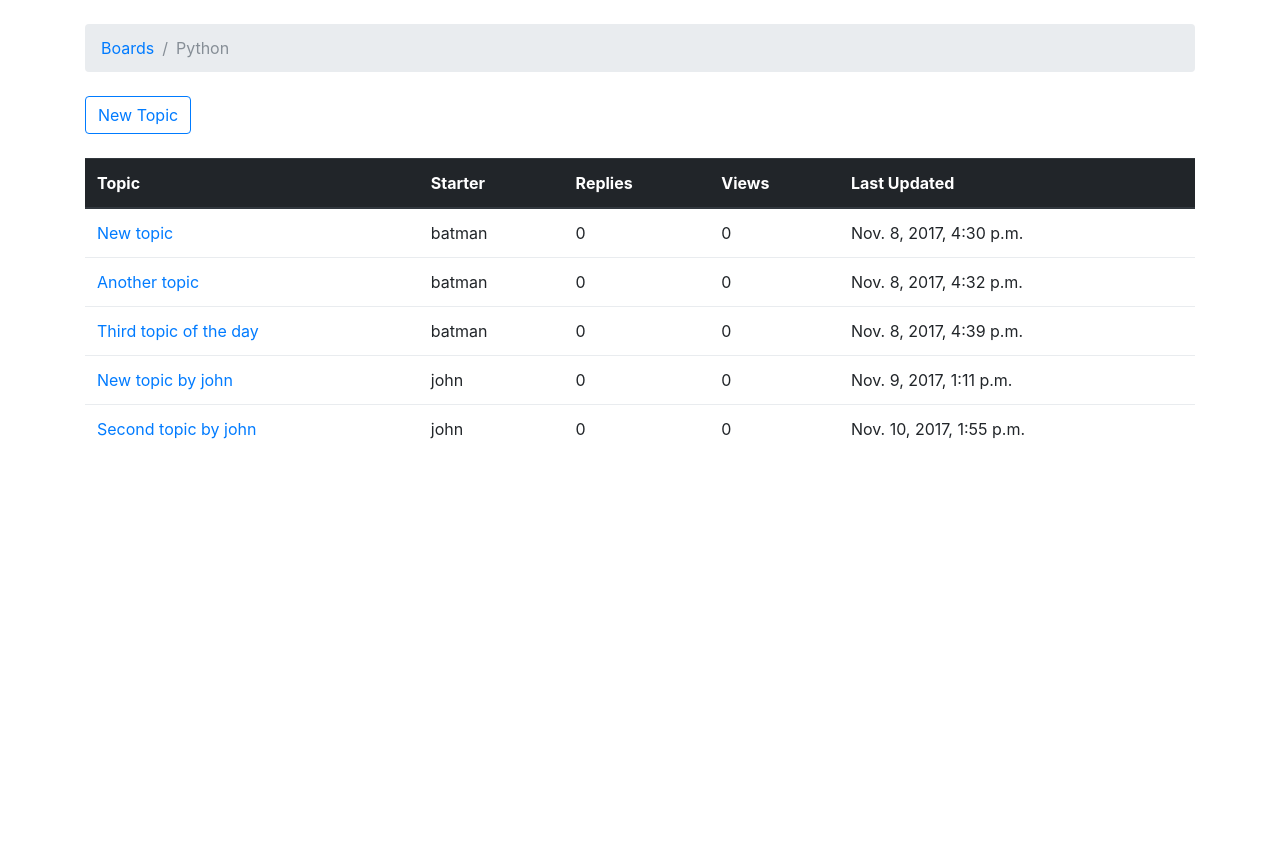
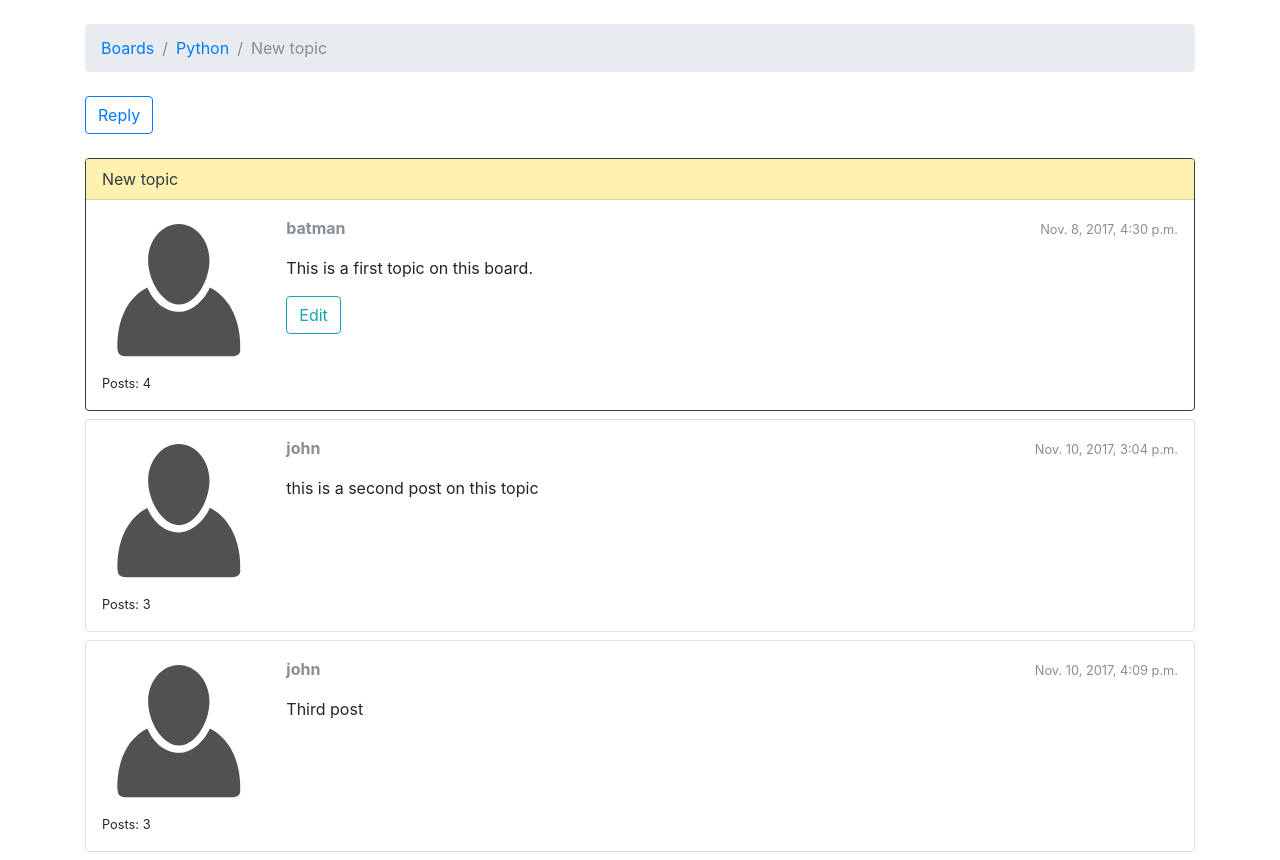
Before and after one commit to fleaandrew/board-on-django, a Django app: page /boards/1/topics/1/ in a window 1280 px wide. Shown: the part 56-916 px from the top of the page. Before the commit the page ends 495 px from the top, so only its background shows below. Run offline with Django 3.2, Linux system fonts and the light colour scheme; a user stored in the database is signed in; data comes from the database, SQL or seed files in the repository; both versions use the stored data as it was after the commit; some libraries are stand-ins or nearby versions; some web fonts are replaced.

Commit message:
End of the fifth part

```diff
--- a/accounts/templates/accounts/login.html
+++ b/accounts/templates/accounts/login.html
@@ -10,6 +10,7 @@
                     <h3 class="card-title">Log In</h3>
                     <form method="POST" novalidate>
                         {% csrf_token %}
+                        <input type="hidden" name="next" value="{{ next }}">
                         {% include 'includes/form.html' %}
                         <button type="submit" class="btn btn-outline-success btn-block">Log In</button>
                     </form>
--- a/forums/forms.py
+++ b/forums/forms.py
@@ -10,3 +10,8 @@
     class Meta:
         model = models.Topic
         fields = ['subject', 'message']
+
+class PostForm(forms.ModelForm):
+    class Meta:
+        model = models.Post
+        fields = ['message', ]
--- a/forums/models.py
+++ b/forums/models.py
@@ -1,4 +1,5 @@
 from django.db import models
+from django.utils.text import Truncator
 from django.contrib.auth.models import User
 
 # Create your models here.
@@ -10,12 +11,20 @@
     def __str__(self):
         return self.name
 
+    def get_posts_count(self):
+        return Post.objects.filter(topic__board=self).count()
+
+    def get_last_post(self):
+        return Post.objects.filter(topic__board=self).last()
+        # return Post.objects.filter(topic__board=self).order_by('-created_at').first()
+
 
 class Topic(models.Model):
     subject = models.CharField(max_length=255)
     last_updated = models.DateTimeField(auto_now_add=True)
     board = models.ForeignKey(Board, related_name='topics')
     starter = models.ForeignKey(User, related_name='topics')
+    views = models.PositiveIntegerField(default=0)
 
     def __str__(self):
         return self.subject
@@ -30,4 +39,5 @@
     updated_by = models.ForeignKey(User, null=True, related_name='+')
 
     def __str__(self):
-        return self.message
+        truncated_message = Truncator(self.message)
+        return truncated_message.chars(30)
--- a/forums/templates/forums/board_topics.html
+++ b/forums/templates/forums/board_topics.html
@@ -23,12 +23,12 @@
             </tr>
         </thead>
         <tbody>
-            {% for topic in board.topics.all %}
+            {% for topic in topics %}
                 <tr>
-                    <td><a href="#">{{ topic.subject }}</a></td>
+                    <td><a href="{% url 'forums:topic_posts' pk=board.pk topic_pk=topic.pk %}">{{ topic.subject }}</a></td>
                     <td>{{ topic.starter.username }}</td>
-                    <td>0</td>
-                    <td>0</td>
+                    <td>{{ topic.replies }}</td>
+                    <td>{{ topic.views }}</td>
                     <td>{{ topic.last_updated }}</td>
                 </tr>
             {% endfor %}
--- /dev/null
+++ b/forums/templates/forums/topic_posts.html
@@ -0,0 +1,49 @@
+{% extends 'base.html' %}
+
+{% load static %}
+
+{% block title %}{{ topic.subject }} | {{ block.super }}{% endblock %}
+
+{% block breadcrumb %}
+    <li class="breadcrumb-item"><a href="{% url 'home' %}">Boards</a></li>
+    <li class="breadcrumb-item"><a href="{% url 'forums:board_topics' pk=topic.board.pk %}">{{ topic.board.name }}</a></li>
+    <li class="breadcrumb-item active">{{ topic.subject }}</li>
+{% endblock %}
+
+{% block content %}
+    <div class="mb-4">
+        <a href="#" class="btn btn-outline-primary">Reply</a>
+    </div>
+
+    {% for post in topic.posts.all %}
+        <div class="card mb-2 {% if forloop.first %}border-dark{% endif %}">
+            {% if forloop.first %}
+                <div class="card-header text-dark py-2 px-3" style="background-color: #fff1b0">{{ topic.subject }}</div>
+            {% endif %}
+            <div class="card-body p-3">
+                <div class="row">
+                    <div class="col-2">
+                        <img src="{% static 'img/avatar.svg' %}" alt="{{ post.created_by.username }}" class="w-100">
+                        <small>Posts: {{ post.created_by.posts.count }}</small>
+                    </div>
+                    <div class="col-10">
+                        <div class="row mb-3">
+                            <div class="col-6">
+                                <strong class="text-muted">{{ post.created_by.username }}</strong>
+                            </div>
+                            <div class="col-6 text-right">
+                                <small class="text-muted">{{ post.created_at }}</small>
+                            </div>
+                        </div>
+                        {{ post.message }}
+                        {% if post.created_by == user %}
+                            <div class="mt-3">
+                                <a href="#" class="btn btn-outline-info">Edit</a>
+                            </div>
+                        {% endif %}
+                    </div>
+                </div>
+            </div>
+        </div>
+    {% endfor %}
+{% endblock %}
--- a/forums/urls.py
+++ b/forums/urls.py
@@ -3,6 +3,9 @@
 from . import views
 
 urlpatterns = [
+    url(r'(?P<pk>\d+)/topics/(?P<topic_pk>\d+)/$', views.topic_posts, name='topic_posts'),
+    url(r'(?P<pk>\d+)/topics/(?P<topic_pk>\d+)/reply/$', views.reply_topic, name='reply_topic'),
     url(r'(?P<pk>\d+)/$', views.board_topics, name='board_topics' ),
     url(r'(?P<pk>\d+)/new/$', views.new_topic, name='new_topic'),
+
 ]
--- a/forums/views.py
+++ b/forums/views.py
@@ -1,7 +1,7 @@
+from django.db.models import Count
 from django.shortcuts import render, get_object_or_404, redirect
 from django.contrib.auth.models import User
-from django.http import HttpResponse
-# Create your views here.
+from django.contrib.auth.decorators import login_required
 
 from . import models
 from . import forms
@@ -13,25 +13,47 @@
 
 def board_topics(request, pk):
     board = get_object_or_404(models.Board, pk=pk)
-    #topics = models.Topic.objects.filter(board__pk=pk)
-    return render(request, 'forums/board_topics.html', {'board': board})
+    topics = board.topics.order_by('-last_updated').annotate(replies=Count('posts') - 1)
+    return render(request, 'forums/board_topics.html', {'board': board, 'topics': topics})
 
+@login_required
 def new_topic(request, pk):
     board = get_object_or_404(models.Board, pk=pk)
-    user = User.objects.first()
     if request.method == 'POST':
         form = forms.NewTopicForm(request.POST)
         if form.is_valid():
             topic = form.save(commit=False)
             topic.board = board
-            topic.starter = user
+            topic.starter = request.user
             topic.save()
             post = models.Post.objects.create(
                 message=form.cleaned_data.get('message'),
                 topic=topic,
-                created_by=user
+                created_by=request.user
             )
-            return redirect('forums:board_topics', pk=board.pk)
+            return redirect('forums:topic_posts', pk=board.pk, topic_pk=topic.pk)
     else:
         form = forms.NewTopicForm()
     return render(request, 'forums/new_topic.html', {'form': form, 'board':board})
+
+def topic_posts(request, pk, topic_pk):
+    # posts = models.Post.objects.filter(topic__pk=topic_pk)
+    topic = get_object_or_404(models.Topic, board__pk=pk, pk=topic_pk)
+    topic.views += 1
+    topic.save()
+    return render(request, 'forums/topic_posts.html', {'topic': topic})
+
+@login_required
+def reply_topic(request, pk, topic_pk):
+    topic = get_object_or_404(models.Topic, board__pk=pk, pk=topic_pk)
+    if request.method == 'POST':
+        form = forms.PostForm(request.POST)
+        if form.is_valid():
+            post = form.save(commit=False)
+            post.topic = topic
+            post.created_by = request.user
+            post.save()
+            return redirect('forums:topic_posts', pk=pk, topic_pk=topic_pk)
+    else:
+        form = forms.PostForm()
+    return render(request, 'forums/reply_topic.html', {'topic': topic, 'form': form})
--- a/templates/base.html
+++ b/templates/base.html
@@ -30,7 +30,7 @@
                                     </a>
                                     <div class="dropdown-menu dropdown-menu-right" aria-labelledby="userMenu">
                                         <a class="dropdown-item" href="#">My account</a>
-                                        <a class="dropdown-item" href="#">Change password</a>
+                                        <a class="dropdown-item" href="{% url 'password_change' %}">Change password</a>
                                         <div class="dropdown-divider"></div>
                                         <a class="dropdown-item" href="{% url 'logout' %}">Log out</a>
                                     </div>
```
Also changed, not shown: forums/templates/forums/boards.html (+13 -3 lines), forums/templates/forums/reply_topic.html (added, +36 -0 lines), forums/tests/test_view_board_topics.py (added, +37 -0 lines), forums/tests/test_view_home.py (added, +23 -0 lines), forums/tests/test_view_new_topic.py (renamed from forums/tests/test_views.py, +11 -48 lines), forums/tests/test_view_reply_topic.py (added, +99 -0 lines), forums/tests/test_view_topic_posts.py (added, +22 -0 lines), db.sqlite3, forums/migrations/0002_topic_views.py (added), static/img/avatar.svg (added).
